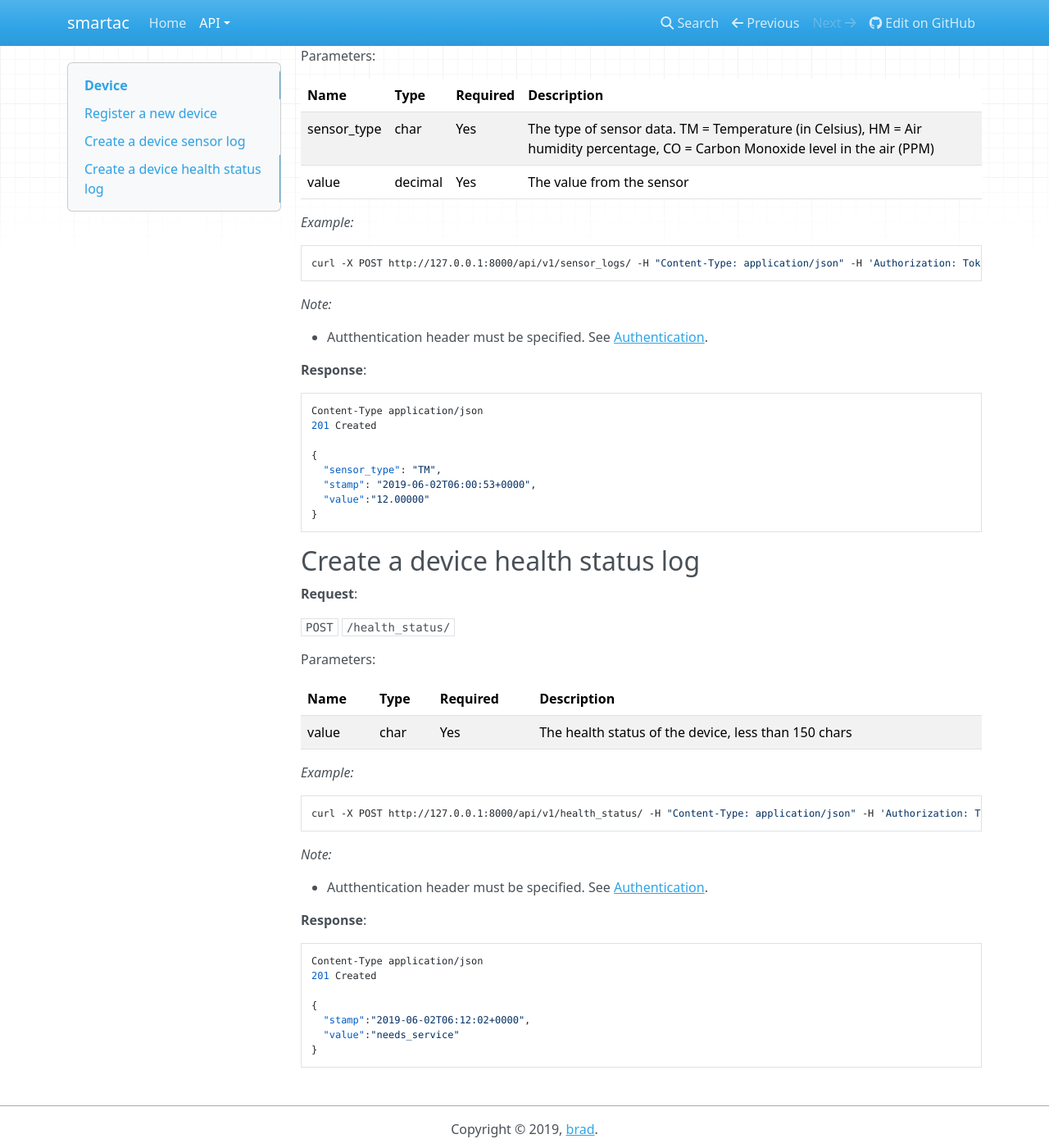
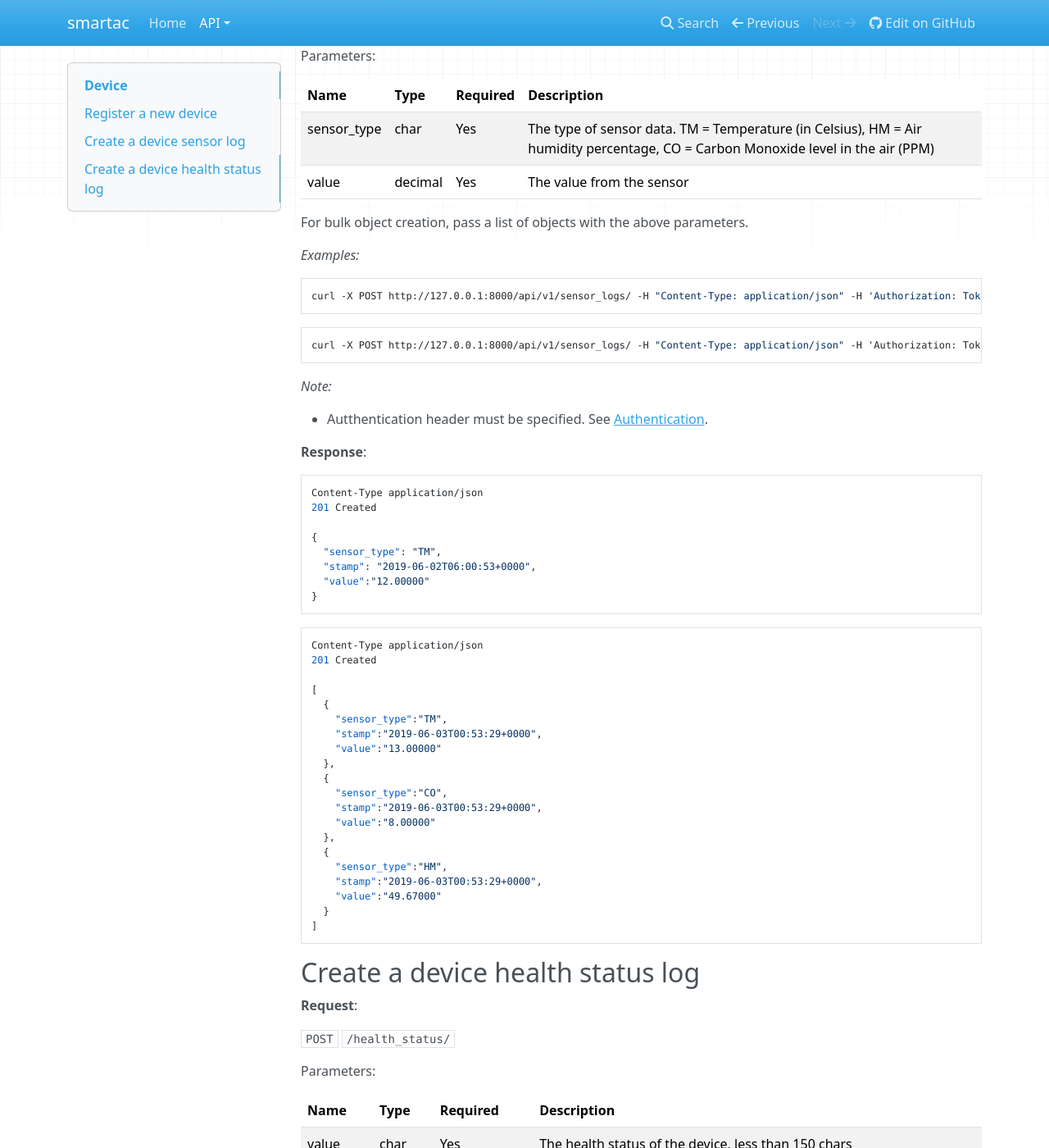
Before and after one commit to brad/smart-ac-backend, an MkDocs documentation site: the page built from docs/api/devices.md, in a window 1280 px wide and 1400 px high, scrolled down 956 px. Shown: the whole window at 82% size. Built offline with MkDocs 1.6.1, drawn with Linux system fonts in a browser that asks for light colours; nearby versions of some CDN libraries; some of the changed text lies outside the part shown.

Commit message:
enable bulk sensor or status object creation

````diff
--- a/docs/api/devices.md
+++ b/docs/api/devices.md
@@ -49,10 +49,16 @@ Name        | Type     | Required | Description
 sensor_type | char     | Yes      | The type of sensor data. TM = Temperature (in Celsius), HM = Air humidity percentage, CO = Carbon Monoxide level in the air (PPM)
 value       | decimal  | Yes      | The value from the sensor
 
-*Example:*
+For bulk object creation, pass a list of objects with the above parameters.
+
+*Examples:*
 
 ```
 curl -X POST http://127.0.0.1:8000/api/v1/sensor_logs/ -H "Content-Type: application/json" -H 'Authorization: Token 73c8a8ad8a51ad207d10087981e882516c7dd80c' -d '{"value":"12","sensor_type":"TM"}'
+```
+
+```
+curl -X POST http://127.0.0.1:8000/api/v1/sensor_logs/ -H "Content-Type: application/json" -H 'Authorization: Token 73c8a8ad8a51ad207d10087981e882516c7dd80c' -d '[{"value":"13","sensor_type":"TM"},{"value":"8","sensor_type":"CO"},{"value":"49.67","sensor_type":"HM"}]'
 ```
 
 *Note:*
@@ -72,6 +78,29 @@ Content-Type application/json
 }
 ```
 
+```json
+Content-Type application/json
+201 Created
+
+[
+  {
+    "sensor_type":"TM",
+    "stamp":"2019-06-03T00:53:29+0000",
+    "value":"13.00000"
+  },
+  {
+    "sensor_type":"CO",
+    "stamp":"2019-06-03T00:53:29+0000",
+    "value":"8.00000"
+  },
+  {
+    "sensor_type":"HM",
+    "stamp":"2019-06-03T00:53:29+0000",
+    "value":"49.67000"
+  }
+]
+```
+
 ## Create a device health status log
 
 **Request**:
@@ -84,17 +113,23 @@ Name        | Type | Required | Description
 ------------|------|----------|------------
 value       | char | Yes      | The health status of the device, less than 150 chars
 
-*Example:*
+For bulk object creation, pass a list of objects with the above parameters.
+
+*Examples:*
 
 ```
 curl -X POST http://127.0.0.1:8000/api/v1/health_status/ -H "Content-Type: application/json" -H 'Authorization: Token 73c8a8ad8a51ad207d10087981e882516c7dd80c' -d '{"value":"needs_service"}'
+```
+
+```
+curl -X POST http://127.0.0.1:8000/api/v1/health_status/ -H "Content-Type: application/json" -H 'Authorization: Token 73c8a8ad8a51ad207d10087981e882516c7dd80c' -d '[{"value":"needs_repair"},{"value":"feeling_better"}]'
 ```
 
 *Note:*
 
 - Autthentication header must be specified. See [Authentication](authentication.md).
 
-**Response**:
+**Responses**:
 
 ```json
 Content-Type application/json
@@ -105,3 +140,19 @@ Content-Type application/json
   "value":"needs_service"
 }
 ```
+
+```json
+Content-Type application/json
+201 Created
+
+[
+  {
+    "stamp":"2019-06-03T00:47:41+0000",
+    "value":"needs_repair"
+  },
+  {
+    "stamp":"2019-06-03T00:47:41+0000",
+    "value":"feeling_better"
+  }
+]
+```
````
Also changed, not shown: 2 other files.
